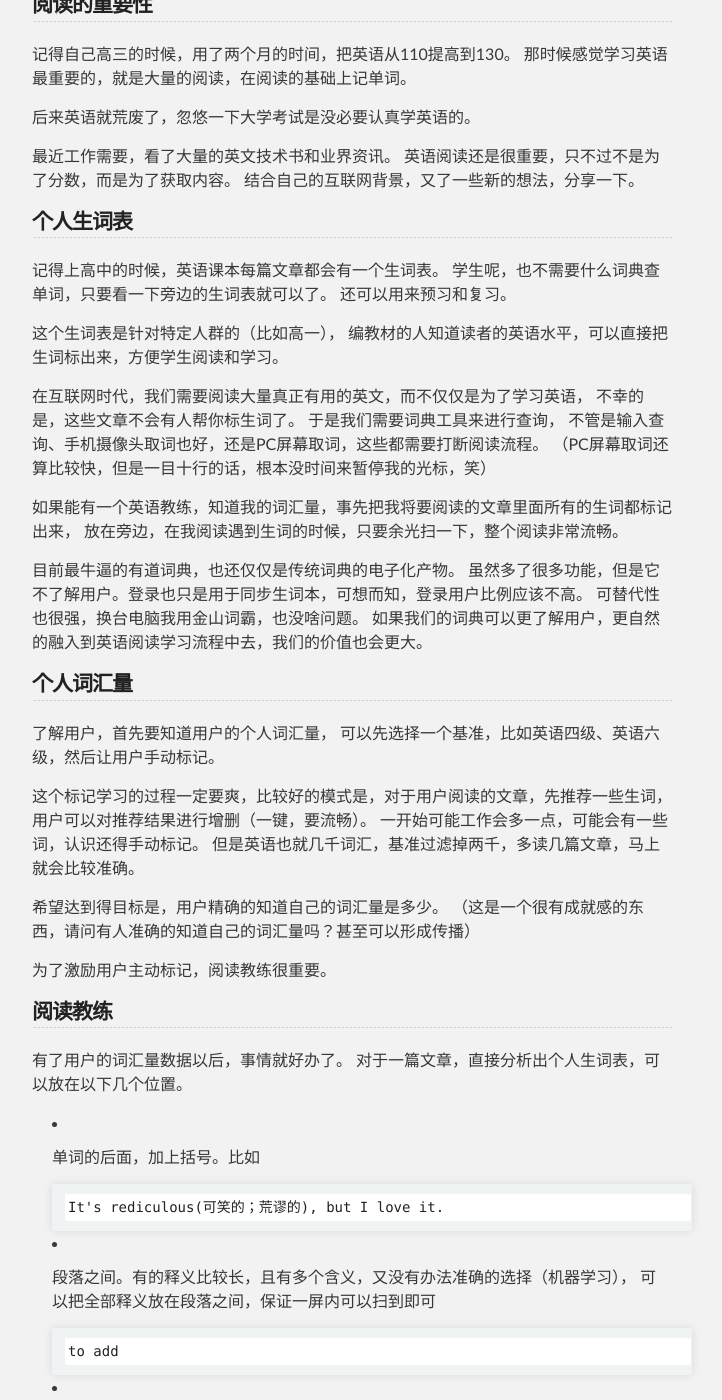
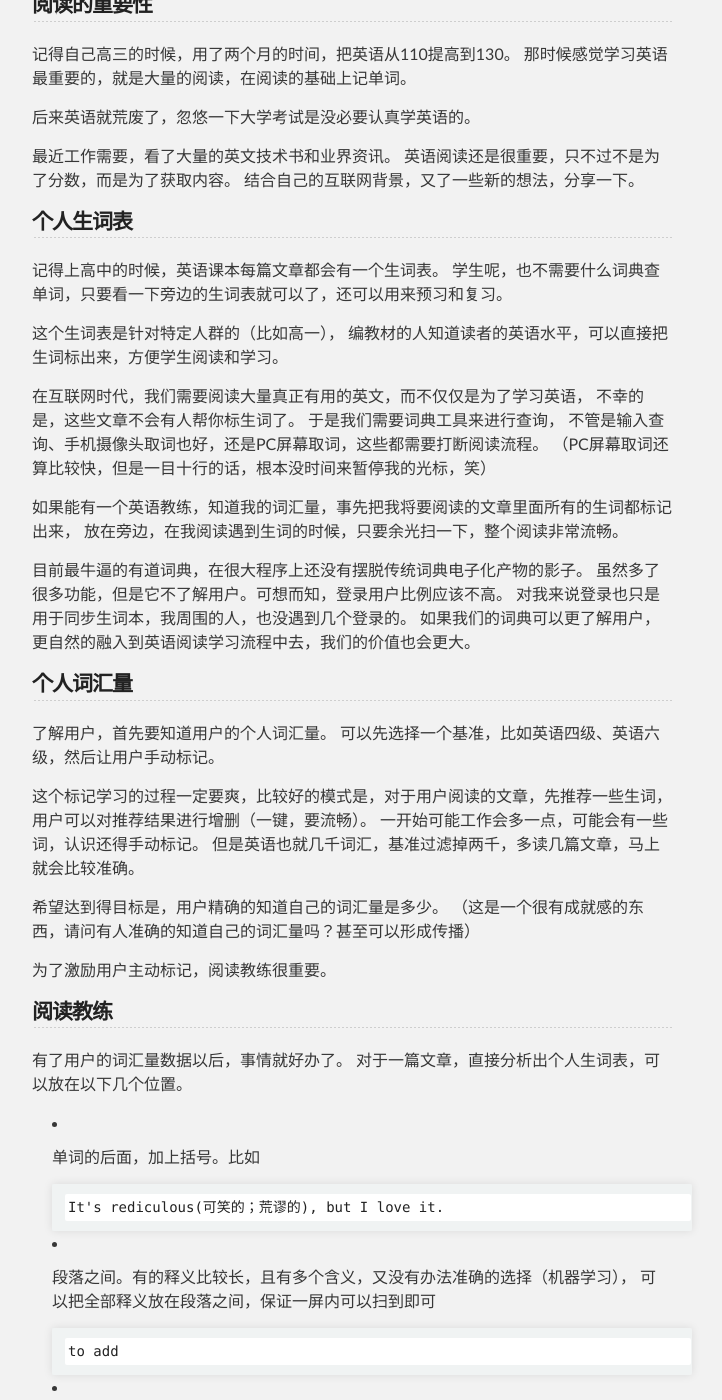
Before and after one commit to lixian/lixian.github.io, a Jekyll site: the page built from _posts/2013-07-28-idea-personal-english-coach.md, in a window 1280 px wide and 1400 px high, scrolled down 322 px. Shown: the whole window, without its empty margins (288-1010 px from the left). Built offline with Jekyll 4.4.1, drawn with Linux system fonts in a browser that asks for light colours; Markdown is read by kramdown in place of the engine named in the settings; some of the changed text lies outside the part shown.

Commit message:
modify article

```diff
--- a/_posts/2013-07-28-idea-personal-english-coach.md
+++ b/_posts/2013-07-28-idea-personal-english-coach.md
@@ -15,8 +15,7 @@ title: 一个idea：个人英语阅读教练
 
 ## 个人生词表
 记得上高中的时候，英语课本每篇文章都会有一个生词表。
-学生呢，也不需要什么词典查单词，只要看一下旁边的生词表就可以了。
-还可以用来预习和复习。
+学生呢，也不需要什么词典查单词，只要看一下旁边的生词表就可以了，还可以用来预习和复习。
 
 这个生词表是针对特定人群的（比如高一），
 编教材的人知道读者的英语水平，可以直接把生词标出来，方便学生阅读和学习。
@@ -30,13 +29,13 @@ title: 一个idea：个人英语阅读教练
 如果能有一个英语教练，知道我的词汇量，事先把我将要阅读的文章里面所有的生词都标记出来，
 放在旁边，在我阅读遇到生词的时候，只要余光扫一下，整个阅读非常流畅。
 
-目前最牛逼的有道词典，也还仅仅是传统词典的电子化产物。
-虽然多了很多功能，但是它不了解用户。登录也只是用于同步生词本，可想而知，登录用户比例应该不高。
-可替代性也很强，换台电脑我用金山词霸，也没啥问题。
+目前最牛逼的有道词典，在很大程序上还没有摆脱传统词典电子化产物的影子。
+虽然多了很多功能，但是它不了解用户。可想而知，登录用户比例应该不高。
+对我来说登录也只是用于同步生词本，我周围的人，也没遇到几个登录的。
 如果我们的词典可以更了解用户，更自然的融入到英语阅读学习流程中去，我们的价值也会更大。
 
 ## 个人词汇量
-了解用户，首先要知道用户的个人词汇量，
+了解用户，首先要知道用户的个人词汇量。
 可以先选择一个基准，比如英语四级、英语六级，然后让用户手动标记。
 
 这个标记学习的过程一定要爽，比较好的模式是，对于用户阅读的文章，先推荐一些生词，
```
Also changed, not shown: other parts of _posts/2013-07-28-idea-personal-english-coach.md (+2 -2 lines).
